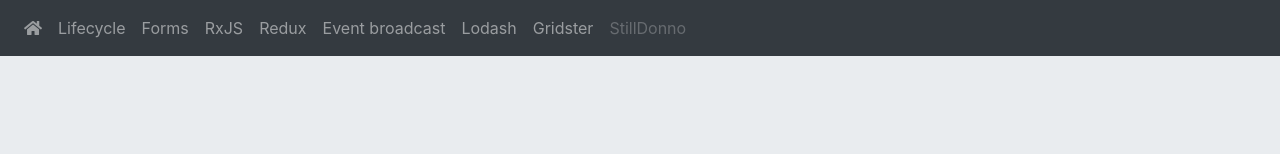
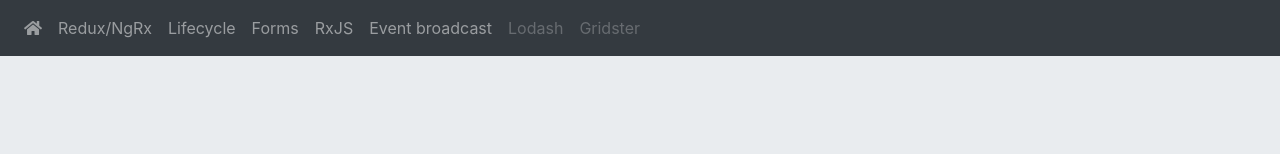
Before and after one commit to tferi99/my-ang-demo, an Angular app: page /home in a window 1280 px wide. Shown: the top 154 px of the page. Built offline with nearby package versions, Linux system fonts and the light colour scheme.

Commit message:
after adding NgRx 7.4.0

```diff
--- a/package.json
+++ b/package.json
@@ -26,6 +26,11 @@
     "@fortawesome/free-solid-svg-icons": "^5.7.2",
     "@ng-bootstrap/ng-bootstrap": "^2.0.0-alpha.0",
     "@ng-bootstrap/schematics": "^2.0.0-alpha.1",
+    "@ngrx/effects": "^7.4.0",
+    "@ngrx/entity": "^7.4.0",
+    "@ngrx/router-store": "^7.4.0",
+    "@ngrx/store": "^7.4.0",
+    "@ngrx/store-devtools": "^7.4.0",
     "angular-gridster2": "^7.1.0",
     "bootstrap": "^4.0.0",
     "core-js": "^2.5.4",
@@ -42,6 +47,7 @@
     "@angular/cli": "~7.3.5",
     "@angular/compiler-cli": "~7.2.0",
     "@angular/language-service": "~7.2.0",
+    "@ngrx/schematics": "^7.4.0",
     "@fortawesome/fontawesome-free": "^5.7.2",
     "@types/express": "^4.0.39",
     "@types/jasmine": "~2.8.8",
--- a/src/app/app.component.html
+++ b/src/app/app.component.html
@@ -3,6 +3,9 @@
     <ul class="navbar-nav">
       <li class="nav-item">
         <a class="nav-link" routerLink="home"><i class="fa fa-home"></i></a>
+      </li>
+      <li class="nav-item">
+        <a class="nav-link" routerLink="redux">Redux/NgRx</a>
       </li>
       <li class="nav-item">
         <a class="nav-link" routerLink="lifecycle">Lifecycle</a>
@@ -14,19 +17,13 @@
         <a class="nav-link" routerLink="rxjs">RxJS</a>
       </li>
       <li class="nav-item">
-        <a class="nav-link" routerLink="redux">Redux</a>
-      </li>
-      <li class="nav-item">
         <a class="nav-link" routerLink="broadcast">Event broadcast</a>
       </li>
       <li class="nav-item">
-        <a class="nav-link" routerLink="lodash">Lodash</a>
+        <a class="nav-link disabled" aria-disabled="true" routerLink="lodash">Lodash</a>
       </li>
       <li class="nav-item">
-        <a class="nav-link" routerLink="gridster">Gridster</a>
-      </li>
-      <li class="nav-item">
-        <a class="nav-link disabled" href="#" aria-disabled="true">StillDonno</a>
+        <a class="nav-link disabled" aria-disabled="true" routerLink="gridster">Gridster</a>
       </li>
     </ul>
   </div>
--- a/src/app/redux/main/main.component.html
+++ b/src/app/redux/main/main.component.html
@@ -1 +1 @@
-<rdx-counter></rdx-counter>
+hello redux
```
Also changed, not shown: 1 other file (tests, documents, lock files or other folders).
